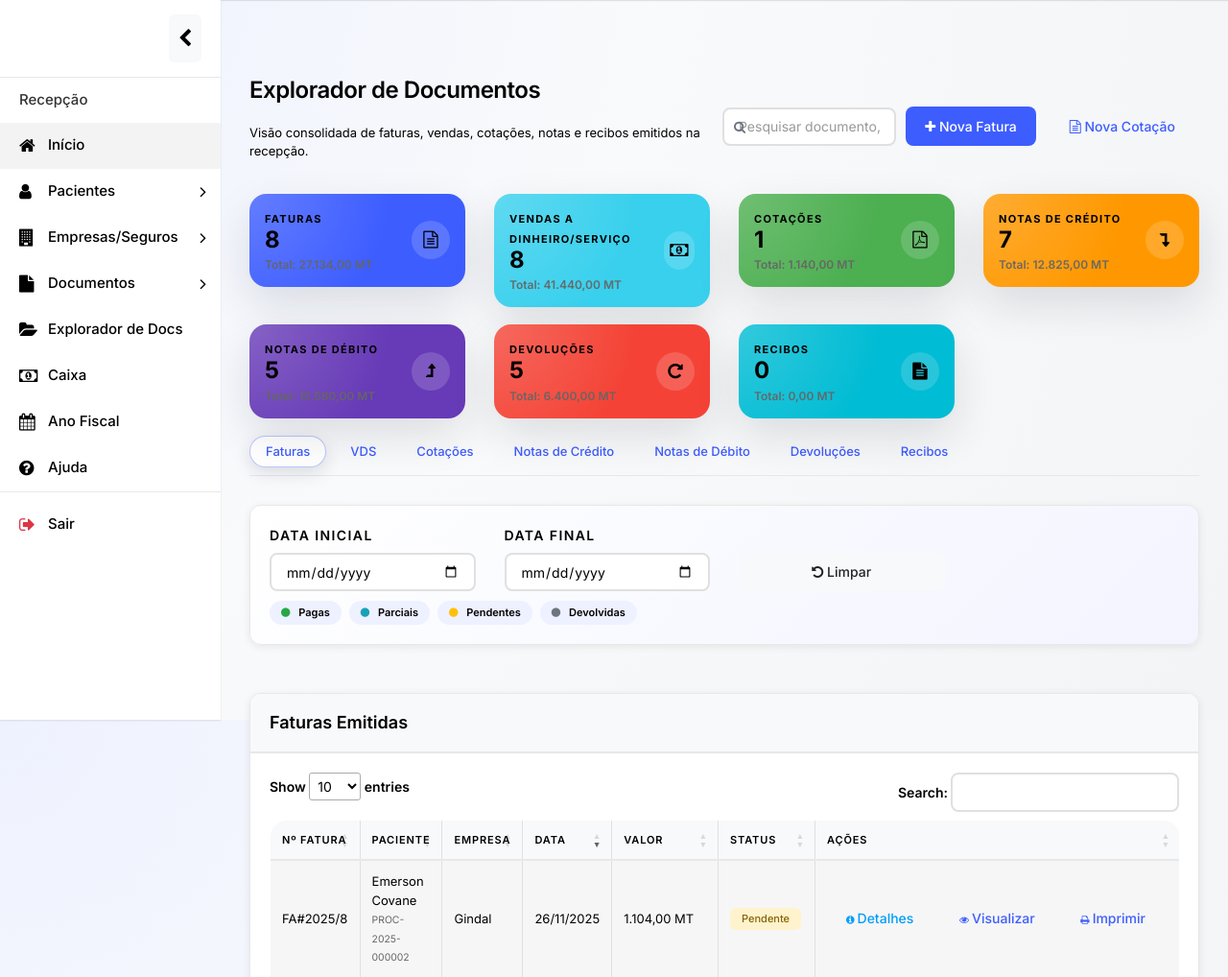
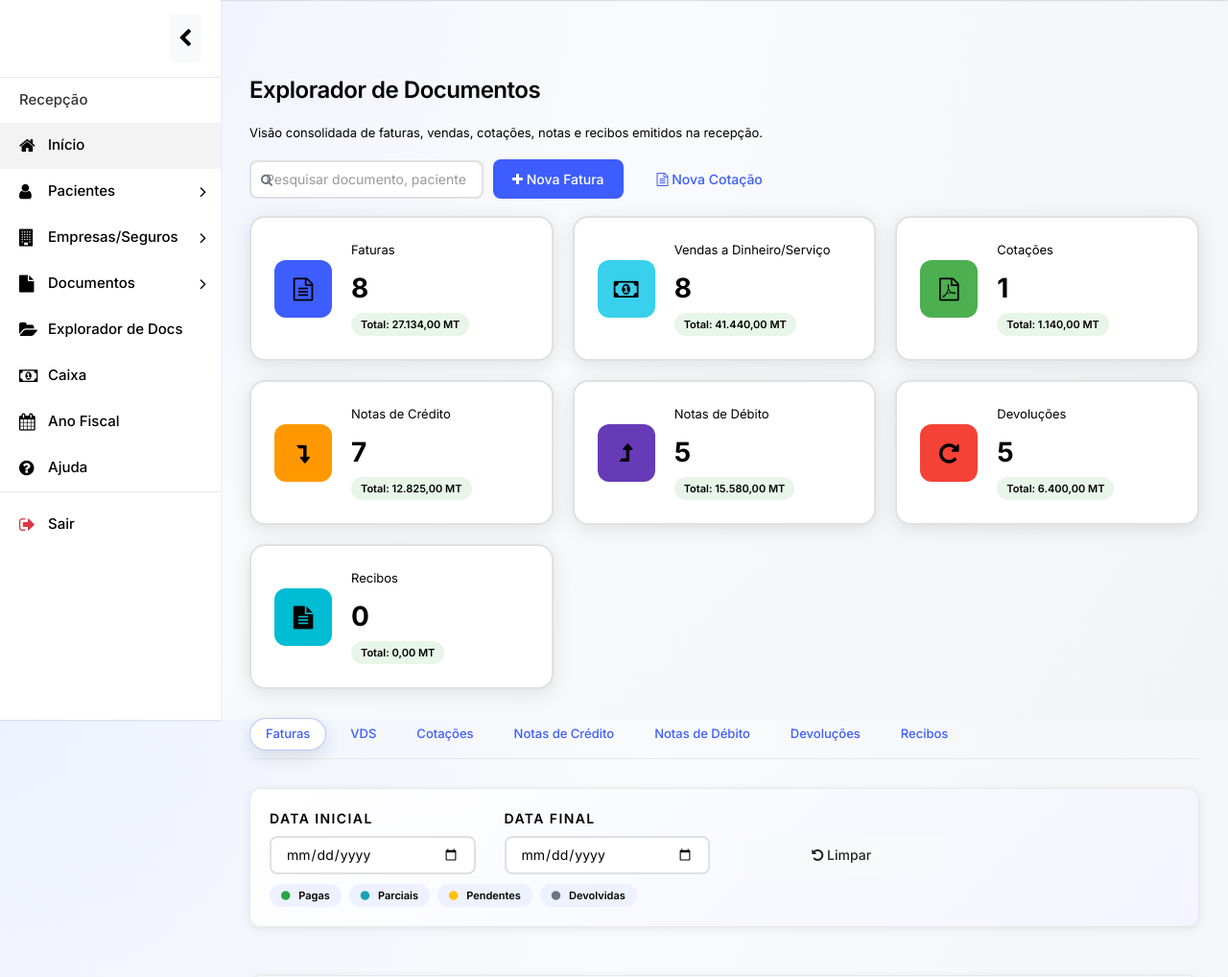
Before and after one commit to emers0n15/ivoneerp, a PHP site: page /tcpdf/views/recepcao/explorador_documentos.php in a window 1280 px wide. Shown: the part 50-1068 px from the top of the page at 96% size. Run offline with PHP 8.4, Linux system fonts and the light colour scheme; the visitor is signed in with stand-in values (Sample User, id 1); data comes from the database, SQL or seed files in the repository; data that the repository does not hold is empty.

Commit message:
Correcao de erros no explorador de documentos #5

```diff
--- a/conexao/index.php
+++ b/conexao/index.php
@@ -7,9 +7,12 @@ ini_set('display_startup_errors', 1);
 error_reporting(E_ALL);
 
 $dbHost = 'localhost';            // Host do MySQL
-$dbUser = 'crbhlspv_ivoneerptest';    // Usuário do banco
-$dbPass = '@Sinaboy123**@';       // Senha do usuário
-$dbName = 'crbhlspv_ivoneerptest';    // Nome do banco
+// $dbUser = 'crbhlspv_ivoneerptest';    // Usuário do banco
+$dbUser = 'root';    // Usuário do banco
+// $dbPass = '@Sinaboy123**@';       // Senha do usuário
+$dbPass = '';       // Senha do usuário
+// $dbName = 'crbhlspv_ivoneerptest';    // Nome do banco
+$dbName = 'ivoneerp';    // Nome do banco
 
 // Conectar ao banco
 $db = mysqli_connect($dbHost, $dbUser, $dbPass, $dbName);
--- a/config/connect.php
+++ b/config/connect.php
@@ -1 +1,4 @@
-<?php $link = mysqli_connect('crbhlspv_ivoneerptest	','root','','ivones') or die('Não é possível se conectar ao banco de dados'); ?>
+<?php $link = mysqli_connect('localhost','root','','ivones') or die('Não é possível se conectar ao banco de dados'); ?>
+<?php
+//  $link = mysqli_connect('crbhlspv_ivoneerptest	','root','','ivones') or die('Não é possível se conectar ao banco de dados');
+ ?>
--- a/views/recepcao/ct_recepcao.php
+++ b/views/recepcao/ct_recepcao.php
@@ -410,9 +410,7 @@
                     console.log('ID do serviço não encontrado');
                     return;
                 }
-
                 console.log('Serviço clicado:', idServico, 'Empresa:', empresaSelecionada);
-
                 $.ajax({
                     type: "POST",
                     url: "ct_recepcao/addservtemp.php",
@@ -440,7 +438,7 @@
                             alert("Serviço não disponível.");
                         } else if(response == 4){
                             alert("Erro: As tabelas necessárias não foram criadas. Execute o SQL de criação.");
-                        } else {
+                        } else if(response != 3){
                             console.log('Resposta inesperada:', response);
                             alert("Resposta inesperada do servidor: " + response);
                         }
@@ -608,4 +606,4 @@
         });
     </script>
     </body>
-</html>
+    </html>
--- a/views/recepcao/explorador_documentos.php
+++ b/views/recepcao/explorador_documentos.php
@@ -606,10 +606,10 @@ $cards = [
         </div>
         <div class="page-wrapper">
             <div class="content">
-                <div class="top-header-bar">
+                <div class="top-header-bar dashboard-header">
                     <div>
-                        <h4 class="page-title">Explorador de Documentos</h4>
-                        <p class="page-subtitle">Visão consolidada de faturas, vendas, cotações, notas e recibos emitidos na recepção.</p>
+                        <h4 class="page-title dashboard-title">Explorador de Documentos</h4>
+                        <p class="page-subtitle dashboard-subtitle">Visão consolidada de faturas, vendas, cotações, notas e recibos emitidos na recepção.</p>
                     </div>
                     <div class="top-header-bar-right">
                         <div class="search-pill d-none d-md-block">
@@ -625,18 +625,18 @@ $cards = [
                     </div>
                 </div>
 
-                <div class="row">
+                <div class="stats-grid m-b-30">
                     <?php foreach($cards as $card): ?>
-                        <div class="col-xl-3 col-lg-4 col-md-6 col-sm-12">
-                            <div class="doc-card" style="background: <?php echo $card['cor']; ?>;">
-                                <div class="doc-card-content">
-                                    <span class="card-label"><?php echo $card['label']; ?></span>
-                                    <p class="card-value"><?php echo $card['quantidade']; ?></p>
-                                    <small>Total: <?php echo formatarMoeda($card['total']); ?></small>
-                                </div>
-                                <div class="card-icon-wrapper">
-                                    <i class="fa <?php echo $card['icone']; ?> card-icon"></i>
-                                </div>
+                        <div class="stat-card">
+                            <div class="stat-card-icon" style="background: <?php echo $card['cor']; ?>;">
+                                <i class="fa <?php echo $card['icone']; ?>"></i>
+                            </div>
+                            <div class="stat-card-content">
+                                <p class="stat-card-label"><?php echo $card['label']; ?></p>
+                                <p class="stat-card-value"><?php echo $card['quantidade']; ?></p>
+                                <span class="stat-card-badge badge-up">
+                                    Total: <?php echo formatarMoeda($card['total']); ?>
+                                </span>
                             </div>
                         </div>
                     <?php endforeach; ?>
```
Also changed, not shown: views/recepcao/ct_recepcao/criarpedido.php (+40 -10 lines), views/recepcao/nova_fatura.php (+8 -1 lines).
